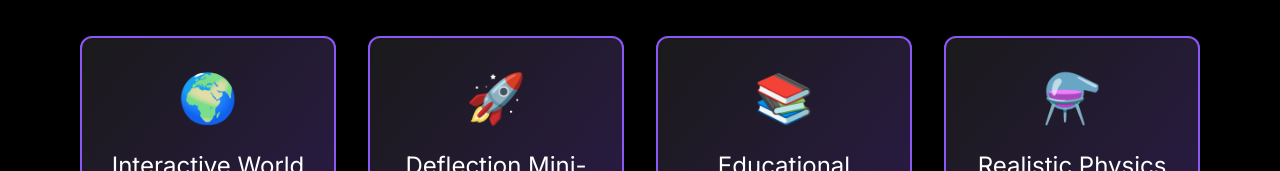
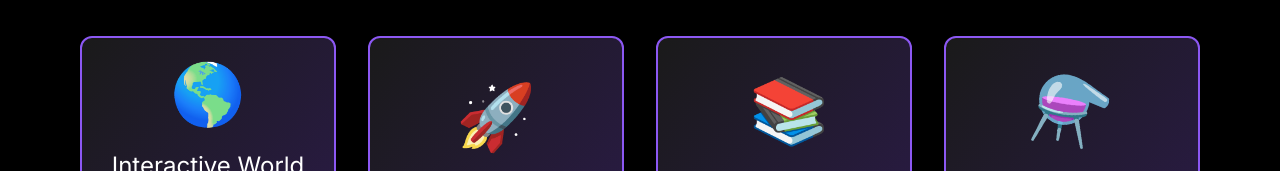
Before and after one commit to hlakhaled/Meteor-Madness, a React (Vite) app: page /about-challenge in a window 1280 px wide. Shown: the part 629-800 px from the top of the page. Built offline with nearby package versions, Linux system fonts and the light colour scheme; no server answers; a web font is replaced by a local one.

Commit message:
rotating emojis

```diff
--- a/src/pages/AboutChallenge.jsx
+++ b/src/pages/AboutChallenge.jsx
@@ -3,8 +3,76 @@ import { assets } from "../assets/assets";
 import Header from "../components/Header";
 import FeatureCard from "../components/FeatureCard";
 import { motion } from "framer-motion";
+import GradientCard from "../components/GradientCard";
 
-import GradientCard from "../components/GradientCard";
+// Rotating globe component
+const RotatingGlobe = ({ className }) => {
+  const globeEmojis = ["🌎", "🌍", "🌏"];
+  const [currentGlobe, setCurrentGlobe] = React.useState(globeEmojis[0]);
+
+  React.useEffect(() => {
+    let i = 0;
+    const interval = setInterval(() => {
+      setCurrentGlobe(globeEmojis[i++ % globeEmojis.length]);
+    }, 200); // change emoji every 200ms
+    return () => clearInterval(interval);
+  }, []);
+
+  return (
+    <div
+      className={`${className} text-6xl`} // make Earth bigger
+      style={{
+        display: "inline-block",
+        transition: "transform 0.2s linear",
+        transform: "rotate(0deg)",
+      }}
+    >
+      {currentGlobe}
+    </div>
+  );
+};
+
+// Floating emoji component for smooth motion
+const FloatingEmoji = ({ children, size = "4rem", type = "float" }) => {
+  const [pos, setPos] = React.useState({ x: 0, y: 0, rotate: 0 });
+
+  React.useEffect(() => {
+    let frame;
+    let t = 0;
+    const animate = () => {
+      t += 0.02;
+      switch (type) {
+        case "float":
+          setPos({ x: 0, y: Math.sin(t) * 10, rotate: 0 });
+          break;
+        case "sway":
+          setPos({ x: Math.sin(t) * 8, y: 0, rotate: 0 });
+          break;
+        case "rotate":
+          setPos({ x: 0, y: 0, rotate: Math.sin(t) * 15 });
+          break;
+        default:
+          setPos({ x: 0, y: 0, rotate: 0 });
+      }
+      frame = requestAnimationFrame(animate);
+    };
+    animate();
+    return () => cancelAnimationFrame(frame);
+  }, [type]);
+
+  return (
+    <div
+      style={{
+        fontSize: size,
+        display: "inline-block",
+        transform: `translate(${pos.x}px, ${pos.y}px) rotate(${pos.rotate}deg)`,
+      }}
+    >
+      {children}
+    </div>
+  );
+};
+
 export default function AboutChallenge() {
   const sectionVariants = {
     hidden: { opacity: 0, y: 40 },
@@ -16,25 +84,25 @@ export default function AboutChallenge() {
       title: "Interactive World Map",
       description:
         "Click anywhere on Earth to simulate asteroid impacts and see realistic damage zones based on asteroid size and composition.",
-      icon: "🌍",
+      icon: <RotatingGlobe />,
     },
     {
       title: "Deflection Mini-Game",
       description:
         "Test your skills as a planetary defender! Adjust deflection angles to redirect incoming asteroids away from Earth.",
-      icon: "🚀",
+      icon: <FloatingEmoji type="float">🚀</FloatingEmoji>,
     },
     {
       title: "Educational Content",
       description:
         "Learn fascinating facts about real asteroid impacts, planetary defense strategies, and the science behind cosmic threats.",
-      icon: "📚",
+      icon: <FloatingEmoji type="sway">📚</FloatingEmoji>,
     },
     {
       title: "Realistic Physics",
       description:
         "Experience scientifically accurate simulations based on real asteroid data and impact physics calculations.",
-      icon: "⚗️",
+      icon: <FloatingEmoji type="rotate">⚗️</FloatingEmoji>,
     },
   ];
 
```
